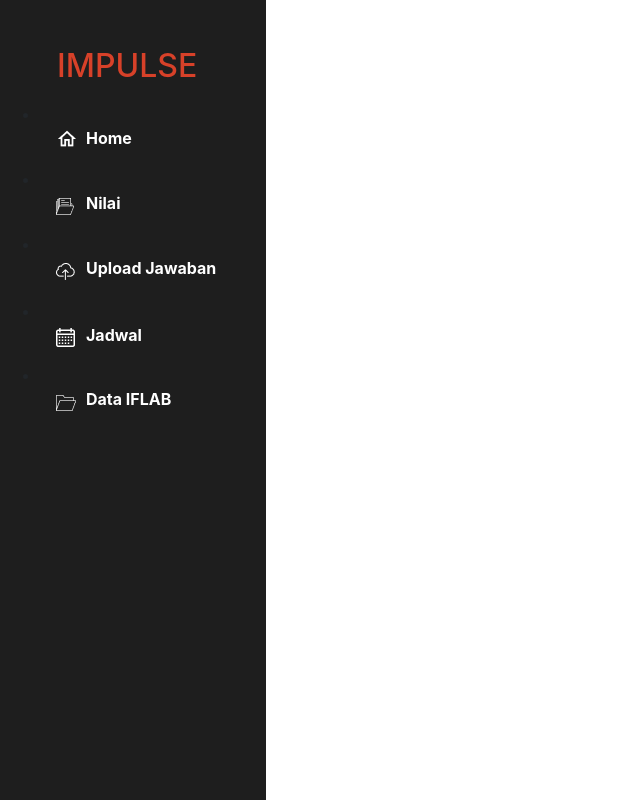
After one commit to mayaams/Tubes-IMK, a CodeIgniter app: the page made by client/application/views/soalTesAwal.php in a window 1280 px wide. The commit adds this page. Shown: the whole page, without its empty margins (0-640 px from the left). Run offline with CodeIgniter, Linux system fonts and the light colour scheme; some libraries are stand-ins or nearby versions.

Commit message:
nilai done

```diff
--- /dev/null
+++ b/client/application/views/soalTesAwal.php
@@ -0,0 +1,57 @@
+<!DOCTYPE html>
+<html lang="en">
+
+<head>
+  <meta charset="UTF-8">
+  <meta name="viewport" content="width=device-width, initial-scale=1.0">
+  <meta http-equiv="X-UA-Compatible" content="ie=edge">
+  <title>Nilai</title>
+</head>
+
+<!-- Stylesheets -->
+<link rel="stylesheet" href="<?php echo base_url(); ?>/assets/css/nilai.css">
+<link href="https://canvasjs.com/assets/css/jquery-ui.1.11.2.min.css" rel="stylesheet" />
+<link href="<?= base_url() ?>assets/fontawesome/css/all.css" rel="stylesheet" type="text/css" />
+<link rel="stylesheet" href="/css/all.min">
+
+<!-- Fonts -->
+<link href="https://fonts.googleapis.com/css?family=Quicksand:400,600,700&display=swap" rel="stylesheet">
+<link href="https://fonts.googleapis.com/css?family=Roboto:400,500,700&display=swap" rel="stylesheet">
+
+<!-- Bootstrap -->
+<link rel="stylesheet" href="https://stackpath.bootstrapcdn.com/bootstrap/4.3.1/css/bootstrap.min.css" integrity="sha384-ggOyR0iXCbMQv3Xipma34MD+dH/1fQ784/j6cY/iJTQUOhcWr7x9JvoRxT2MZw1T" crossorigin="anonymous">
+
+<!-- Scripts -->
+<script src="https://code.jquery.com/jquery-3.3.1.slim.min.js" integrity="sha384-q8i/X+965DzO0rT7abK41JStQIAqVgRVzpbzo5smXKp4YfRvH+8abtTE1Pi6jizo" crossorigin="anonymous"></script>
+<script src="https://cdnjs.cloudflare.com/ajax/libs/popper.js/1.14.7/umd/popper.min.js" integrity="sha384-UO2eT0CpHqdSJQ6hJty5KVphtPhzWj9WO1clHTMGa3JDZwrnQq4sF86dIHNDz0W1" crossorigin="anonymous"></script>
+<script src="https://stackpath.bootstrapcdn.com/bootstrap/4.3.1/js/bootstrap.min.js" integrity="sha384-JjSmVgyd0p3pXB1rRibZUAYoIIy6OrQ6VrjIEaFf/nJGzIxFDsf4x0xIM+B07jRM" crossorigin="anonymous"></script>
+<script src="https://canvasjs.com/assets/script/jquery-1.11.1.min.js"></script>
+<script src="https://canvasjs.com/assets/script/jquery-ui.1.11.2.min.js"></script>
+<script src="https://canvasjs.com/assets/script/jquery.canvasjs.min.js"></script>
+
+</style>
+
+<body>
+
+  <!-- ini side bar -->
+  <div id="sidebar">
+    <h2>IMPULSE</h2>
+    <ul>
+      <img id="iconsiderbar" src="<?php echo base_url('/assets/image/home.png'); ?>" style="margin-left: -20px;">
+      <li><a href="#"><b>Home</b></a></li>
+      <img id="iconsiderbar" src="<?php echo base_url('/assets/image/nilai.png'); ?>" style="margin-left: -20px;">
+      <li><b>Nilai</b></li>
+      <img id="iconsiderbar" src="<?php echo base_url('/assets/image/upload.png'); ?>" style="margin-left: -20px;">
+      <li><b>Upload Jawaban</b></li>
+      <img id="iconsiderbar" src="<?php echo base_url('/assets/image/jadwal.png'); ?>" style="margin-left: -20px;">
+      <li><b>Jadwal</b></li>
+      <img id="iconsiderbar" src="<?php echo base_url('/assets/image/data.png'); ?>" style="margin-left: -20px;">
+          <li><b>Data IFLAB</b></li>
+        </ul>
+    </div>
+
+
+
+</body>
+
+</html>
--- a/client/assets/css/nilai.css
+++ b/client/assets/css/nilai.css
@@ -7,9 +7,9 @@ body {
     box-shadow: 0px 10px 35px rgba(0, 0, 0, 0.2);
     background: #FFFFFF;
     border-radius: 30px;
-    width: 1100px;
-    height: 450px;
-    margin-left: 400px;
+    width: 900px;
+    height: 400px;
+    margin-left: 360px;
     position: relative;
 }
 
@@ -17,9 +17,9 @@ body {
     box-shadow: 0px 10px 35px rgba(0, 0, 0, 0.2);
     background: #FFFFFF;
     border-radius: 30px;
-    width: 1100px;
+    width: 900px;
     margin-top: 300px;
-    margin-left: 400px;
+    margin-left: 360px;
     position: relative;
 }
 
@@ -28,8 +28,7 @@ body {
 }
 
 #dropdownMenuButton {
-    margin-left: 15px;
-    margin-top: -10px;
+    margin-top: -100px;
     background: #FFFFFF;
     box-shadow: 0px 4px 4px rgba(0, 0, 0, 0.15);
     border-radius: 10px;
@@ -53,7 +52,7 @@ body {
 
 .drpdwn {
     position: fixed;
-    margin-left: 83%;
+    margin-left: 80%;
     top: 50px;
     background: #353537!IMPORTANT;
     box-shadow: 0px 10px 35px rgba(0, 0, 0, 0.15);
```
Also changed, not shown: client/application/views/nilai.php (+15 -16 lines), 1 other file.
